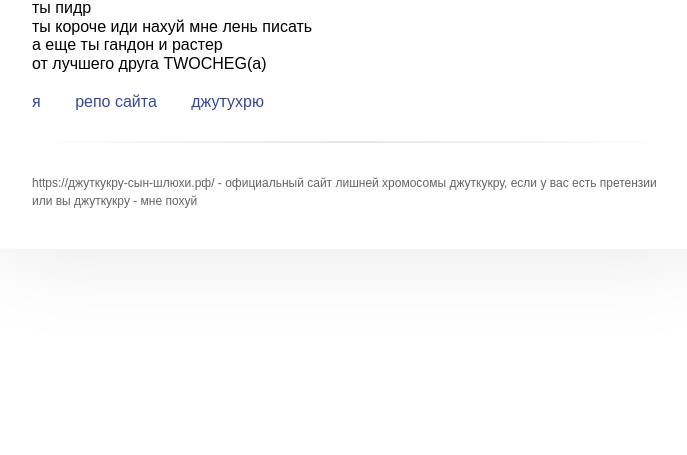
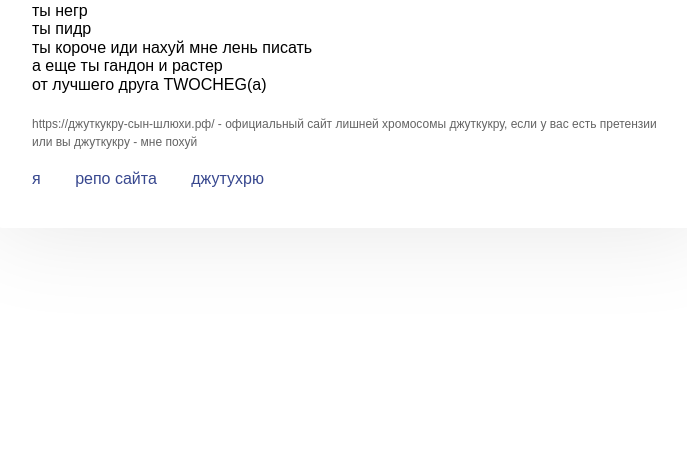
Before and after one commit to TWOCHEG-twink-2/for-jytkykry, a plain HTML site: page index.html in a window 1280 px wide. Shown: the part 345-800 px from the top of the page, without its empty margins (288-975 px from the left). Drawn offline with Linux system fonts and the light colour scheme.

Commit message:
так красивие

```diff
--- a/css/styles.css
+++ b/css/styles.css
@@ -23,6 +23,9 @@ body {
 p {
     margin-top: 0.5px;
     margin-bottom: 0.5px;
+}
+#text {
+    margin-bottom: 20px;
 }
 
 a {
@@ -50,9 +53,3 @@ small {
     text-align: center;
     font-size: 12px;
 }
-
-.divider {
-    height: 2px;
-    background: linear-gradient(to right, rgba(0, 0, 0, 0), rgba(0, 0, 0, 0.1), rgba(0, 0, 0, 0));
-    margin: 30px 0;
-}
--- a/index.html
+++ b/index.html
@@ -25,24 +25,25 @@
 
 <body>
     <div id="message">
+        <div id="text">
             <h1>Jytkykry</h1>
             <p>ты негр</p>
             <p>ты пидр</p>
             <p>ты короче иди нахуй мне лень писать</p>
             <p>а еще ты гандон и растер</p>
             <p>от лучшего друга TWOCHEG(а)</p>
+        </div>
+
+        <small href="https://джуткукру-сын-шлюхи.рф/" id="footer">
+            https://джуткукру-сын-шлюхи.рф/
+            - официальный сайт лишней хромосомы джуткукру, если у вас есть претензии или вы джуткукру - мне похуй
+        </small>
+
         <div style="margin-top: 20px;">
             <a class="link-with-animation" onclick="window.open('https://github.com/TWOCHEG', '_blank', 'noopener,noreferrer')">я</a>
             <a class="link-with-animation" onclick="window.open('https://github.com/TWOCHEG-twink-2/for-jytkykry', '_blank', 'noopener,noreferrer')">репо сайта</a>
             <a class="link-with-animation" onclick="window.open('https://discord.gg/4eVSEj9jku', '_blank', 'noopener,noreferrer')">джутухрю</a>
         </div>
-
-        <div class="divider"></div>
-
-        <small href="https://джуткукру-сын-шлюхи.рф/">
-            https://джуткукру-сын-шлюхи.рф/
-            - официальный сайт лишней хромосомы джуткукру, если у вас есть претензии или вы джуткукру - мне похуй
-        </small>
     </div>
 </body>
 
```
Lines whose indentation alone changed are shown as unchanged.
